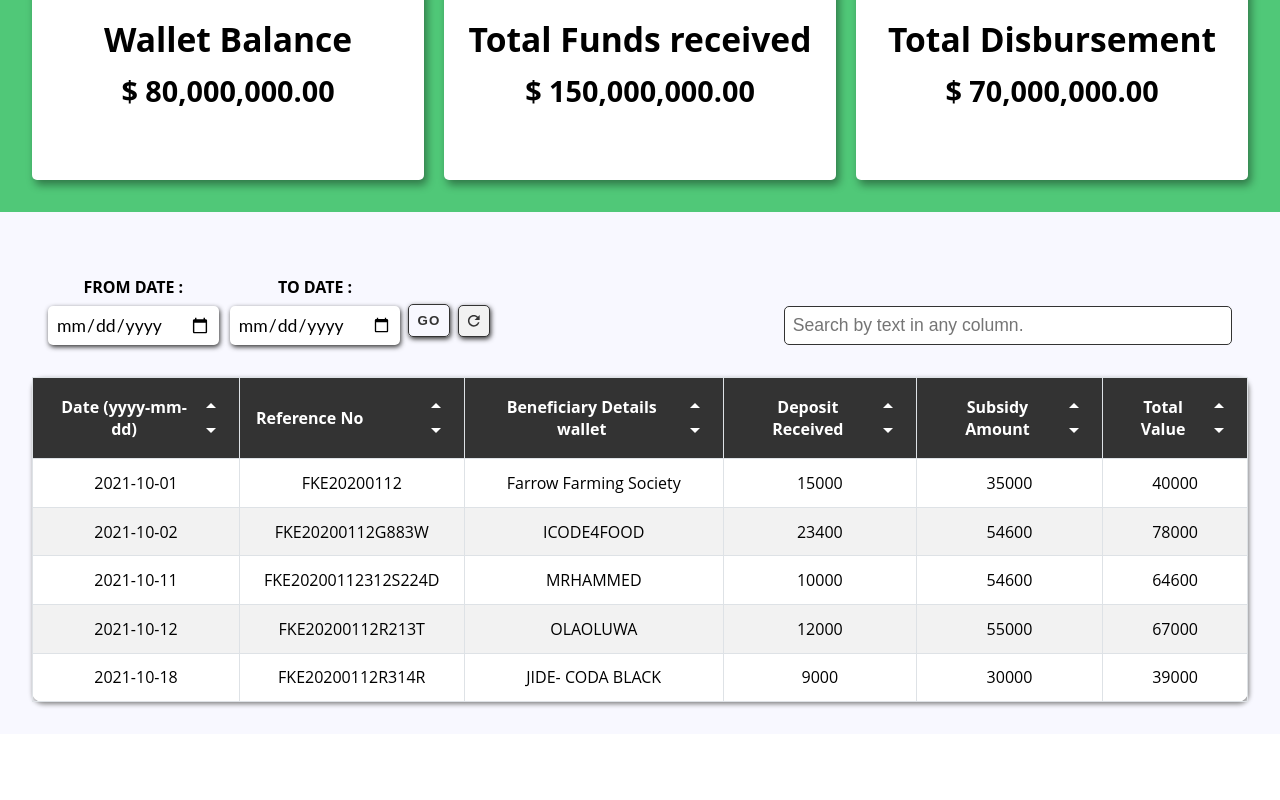
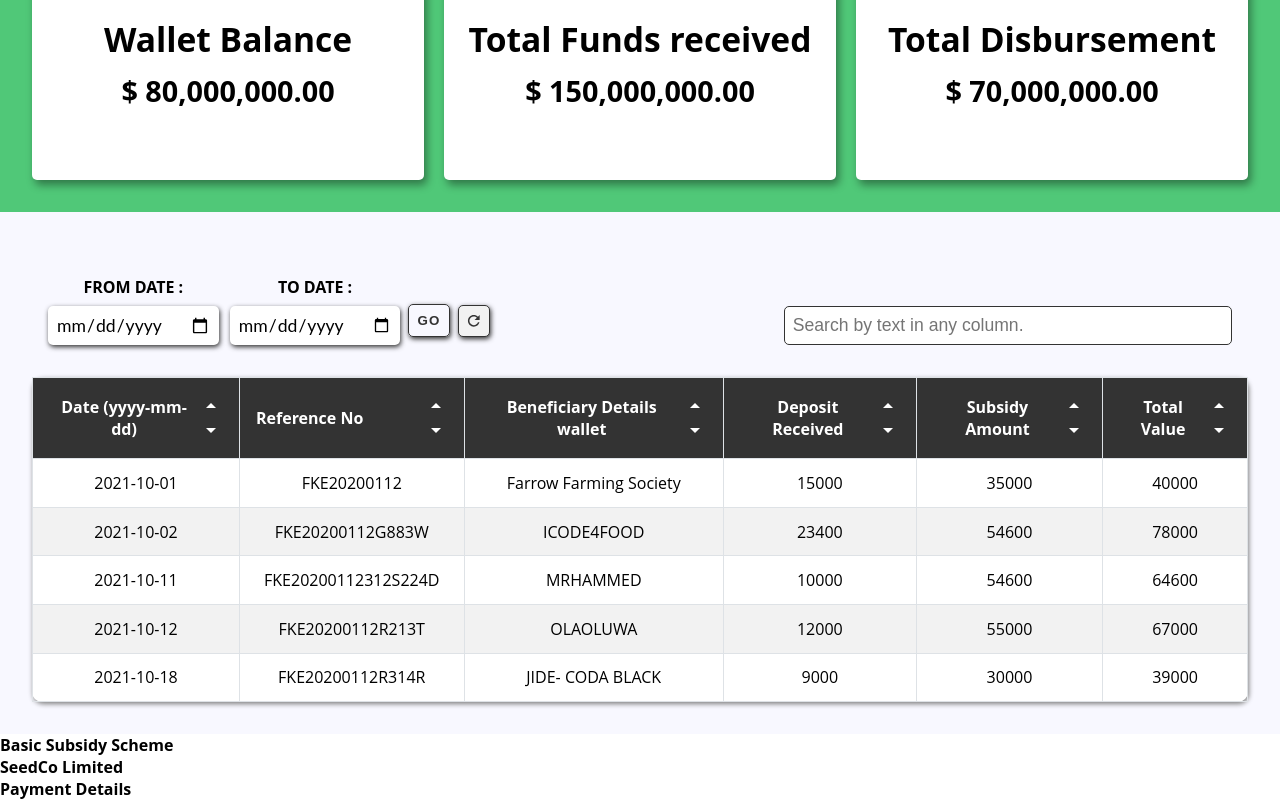
Before and after one commit to Maxinth/german-bps, a React (Create React App) app: page / in a window 1280 px wide. Shown: the part 169-969 px from the top of the page. Before the commit the page ends 903 px from the top, so only its background shows below. Built offline with nearby package versions, Linux system fonts and the light colour scheme.

Commit message:
SummaryDetails first go

```diff
--- a/src/components/HomePageComps/DatePickersAndSearch/styled.js
+++ b/src/components/HomePageComps/DatePickersAndSearch/styled.js
@@ -5,7 +5,7 @@ const Container = styled.section`
   justify-content: center;
   align-items: flex-start;
   flex-direction: column;
-  max-width: 1300px;
+  /* max-width: 1300px; */
   width: 100%;
   /* margin: 0 auto; */
   padding: 1rem;
--- a/src/components/HomePageComps/Navbar/styled.js
+++ b/src/components/HomePageComps/Navbar/styled.js
@@ -2,7 +2,7 @@ import styled, { css } from "styled-components";
 import { motion } from "framer-motion";
 const Nav = styled(motion.nav)`
   width: 100%;
-  max-width: 1400px;
+  /* max-width: 1400px; */
   position: fixed;
   top: 0;
   min-height: 66px;
--- /dev/null
+++ b/src/components/HomePageComps/SummaryDetails/index.jsx
@@ -0,0 +1,13 @@
+import { Container, Heading } from "./styled";
+
+const SummaryDetails = () => {
+  return (
+    <Container>
+      <Heading>Basic Subsidy Scheme</Heading>
+      <Heading>SeedCo Limited</Heading>
+      <Heading>Payment Details</Heading>
+    </Container>
+  );
+};
+
+export default SummaryDetails;
--- /dev/null
+++ b/src/components/HomePageComps/SummaryDetails/styled.js
@@ -0,0 +1,10 @@
+import styled from "styled-components";
+
+const Container = styled.section``;
+
+const Heading = styled.h1``;
+const LeftBox = styled.div``;
+const RightBox = styled.div``;
+const DetailsContainer = styled.section``;
+
+export { Container, DetailsContainer, Heading, LeftBox, RightBox };
--- a/src/components/HomePageComps/index.jsx
+++ b/src/components/HomePageComps/index.jsx
@@ -3,6 +3,7 @@ import ReportsData from "./ReportsData";
 import { useVariants } from "../../motions/useVariants";
 // import DatePickerAndSearch from "./DatePickersAndSearch";
 import { RecordsTable } from "./TableView";
+import SummaryDetails from "./SummaryDetails";
 
 const HomePage = () => {
   const { variantProps, pageVariant } = useVariants();
@@ -10,7 +11,10 @@ const HomePage = () => {
     <Container variants={pageVariant} {...variantProps}>
       <ReportsData />
       {/* <DatePickerAndSearch /> */}
-      <RecordsTable />
+      <div>
+        <RecordsTable />
+        <SummaryDetails />
+      </div>
     </Container>
   );
 };
```
